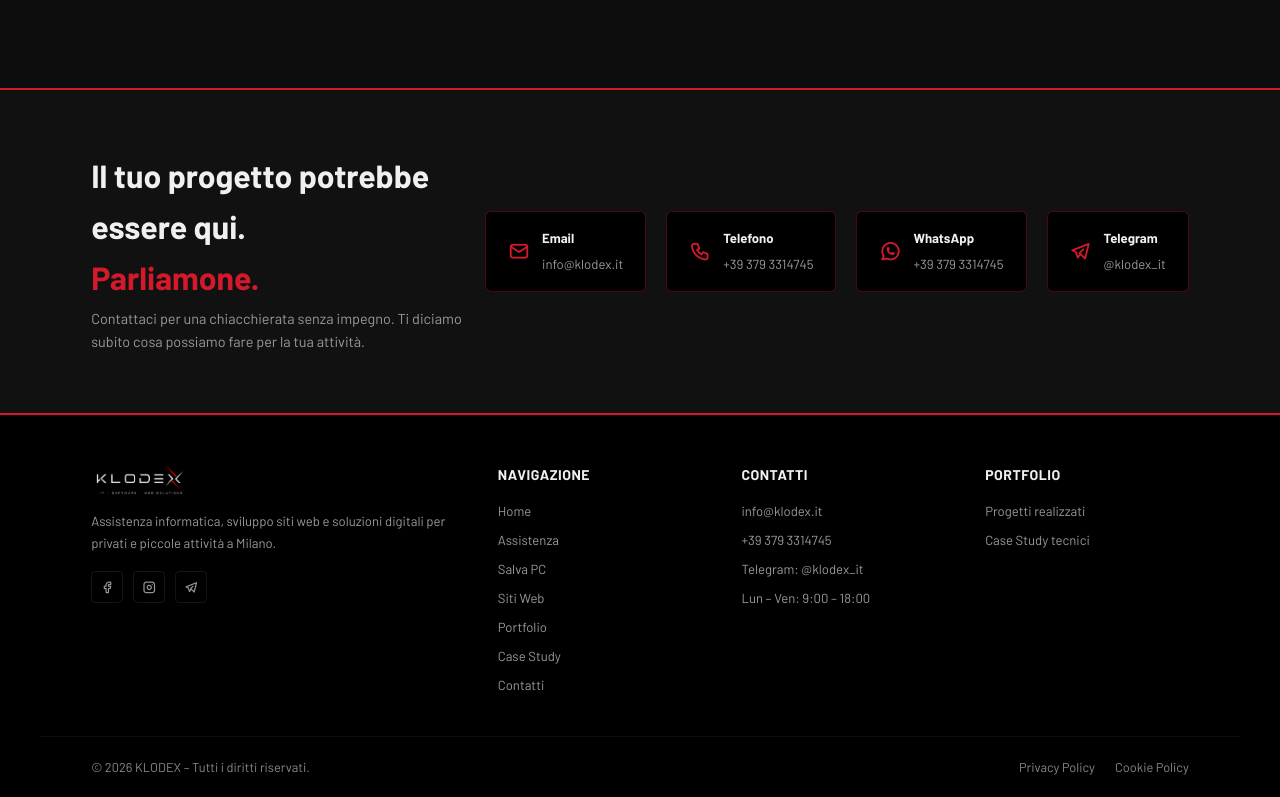
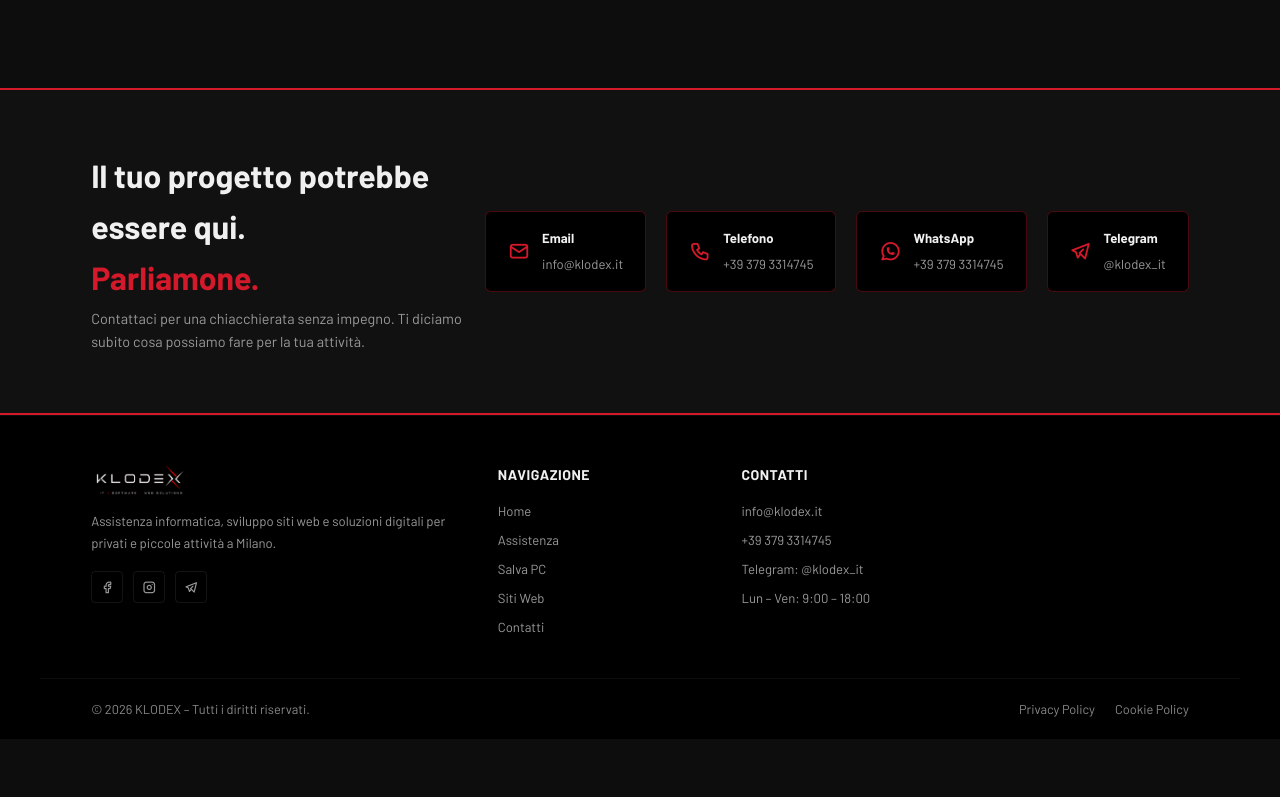
Before and after one commit to KlodCripta/delexipc-site, a plain HTML site: page portfolio.html in a window 1280 px wide. Shown: the part 1371-2168 px from the top of the page. After the commit the page ends 2110 px from the top, so only its background shows below. Drawn offline with nearby package versions, Linux system fonts and the light colour scheme; a web font is replaced by a local one.

Commit message:
Remove Portfolio and Case Study links from footer

```diff
--- a/portfolio.html
+++ b/portfolio.html
@@ -159,8 +159,6 @@
     <a href="assistenza.html">Assistenza</a>
     <a href="linux.html">Salva PC</a>
     <a href="siti.html">Siti Web</a>
-    <a href="portfolio.html" class="active">Portfolio</a>
-    <a href="casestudy.html">Case Study</a>
     <a href="#contatti-strip">Contatti</a>
   </div>
   <a href="#contatti-strip" class="nav-cta">Richiedi assistenza</a>
@@ -174,11 +172,10 @@
   <a href="assistenza.html">Assistenza</a>
   <a href="linux.html">Salva PC</a>
   <a href="siti.html">Siti Web</a>
-  <a href="portfolio.html" class="active">Portfolio</a>
-  <a href="casestudy.html">Case Study</a>
   <a href="#contatti-strip">Contatti</a>
   <a href="#contatti-strip" class="mobile-cta"><i class="ti ti-headset"></i>Richiedi assistenza</a>
 </div>
+
 
 <section id="hero">
   <div class="hero-copy reveal">
@@ -264,8 +261,6 @@
         <li><a href="assistenza.html">Assistenza</a></li>
         <li><a href="linux.html">Salva PC</a></li>
         <li><a href="siti.html">Siti Web</a></li>
-        <li><a href="portfolio.html">Portfolio</a></li>
-        <li><a href="casestudy.html">Case Study</a></li>
         <li><a href="#contatti-strip">Contatti</a></li>
       </ul>
     </div>
@@ -276,13 +271,6 @@
         <li><a href="tel:+393793314745">+39 379 3314745</a></li>
         <li>Telegram: @klodex_it</li>
         <li>Lun – Ven: 9:00 – 18:00</li>
-      </ul>
-    </div>
-    <div class="footer-col">
-      <h4>Portfolio</h4>
-      <ul>
-        <li><a href="#progetti">Progetti realizzati</a></li>
-        <li><a href="casestudy.html">Case Study tecnici</a></li>
       </ul>
     </div>
   </div>
```
